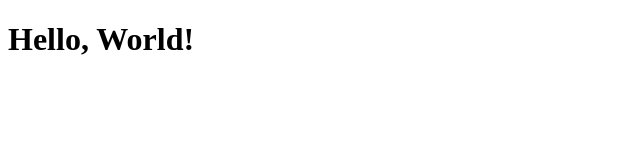
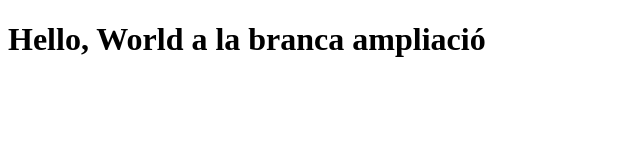
Before and after one commit to Eriic06/git_entorn_grafic, a plain HTML site: page index.html in a window 1280 px wide. Shown: the whole page, without its empty margins (0-640 px from the left). Drawn offline with Linux system fonts and the light colour scheme.

Commit message:
index.html editat a la branca ampliacio

```diff
--- a/index.html
+++ b/index.html
@@ -4,6 +4,6 @@
 
     </head>
     <body>
-            <h1>Hello, World!</h1>
+            <h1>Hello, World a la branca ampliació</h1>
     </body>
 </html>
```
